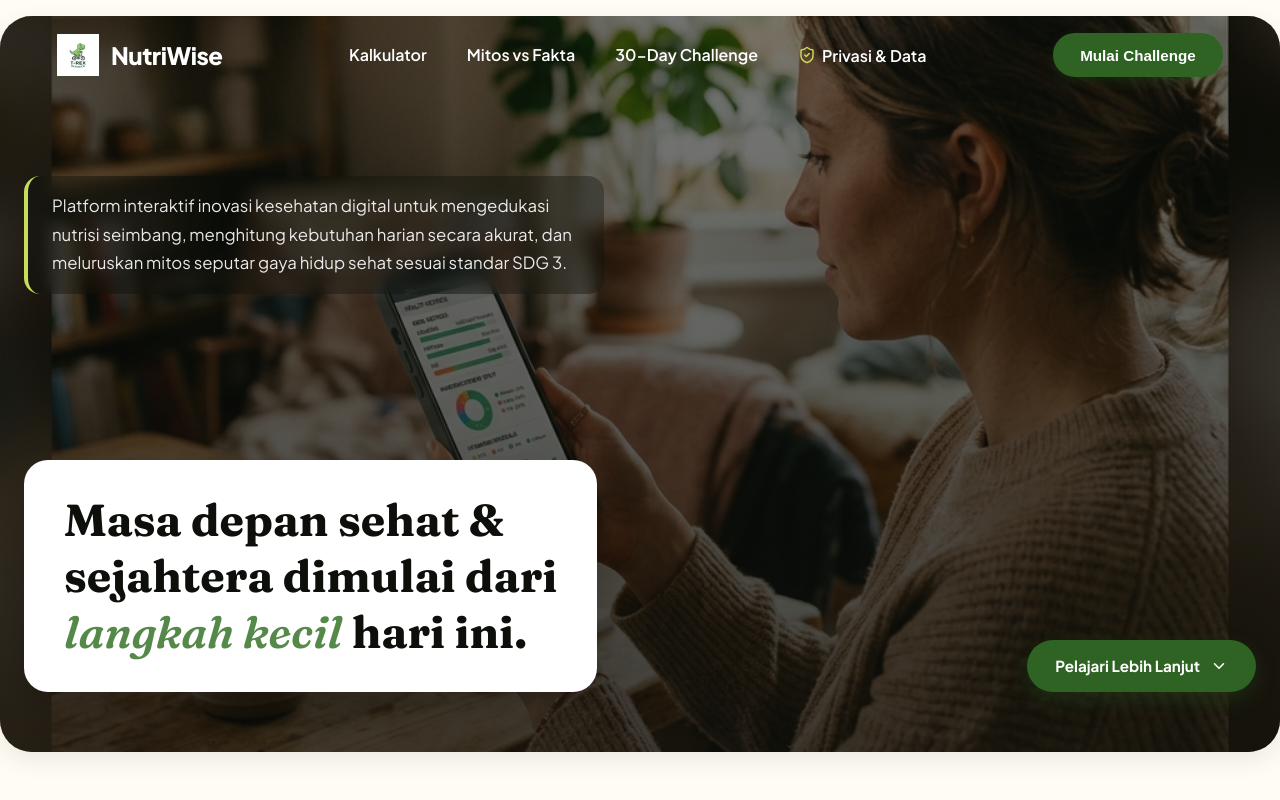
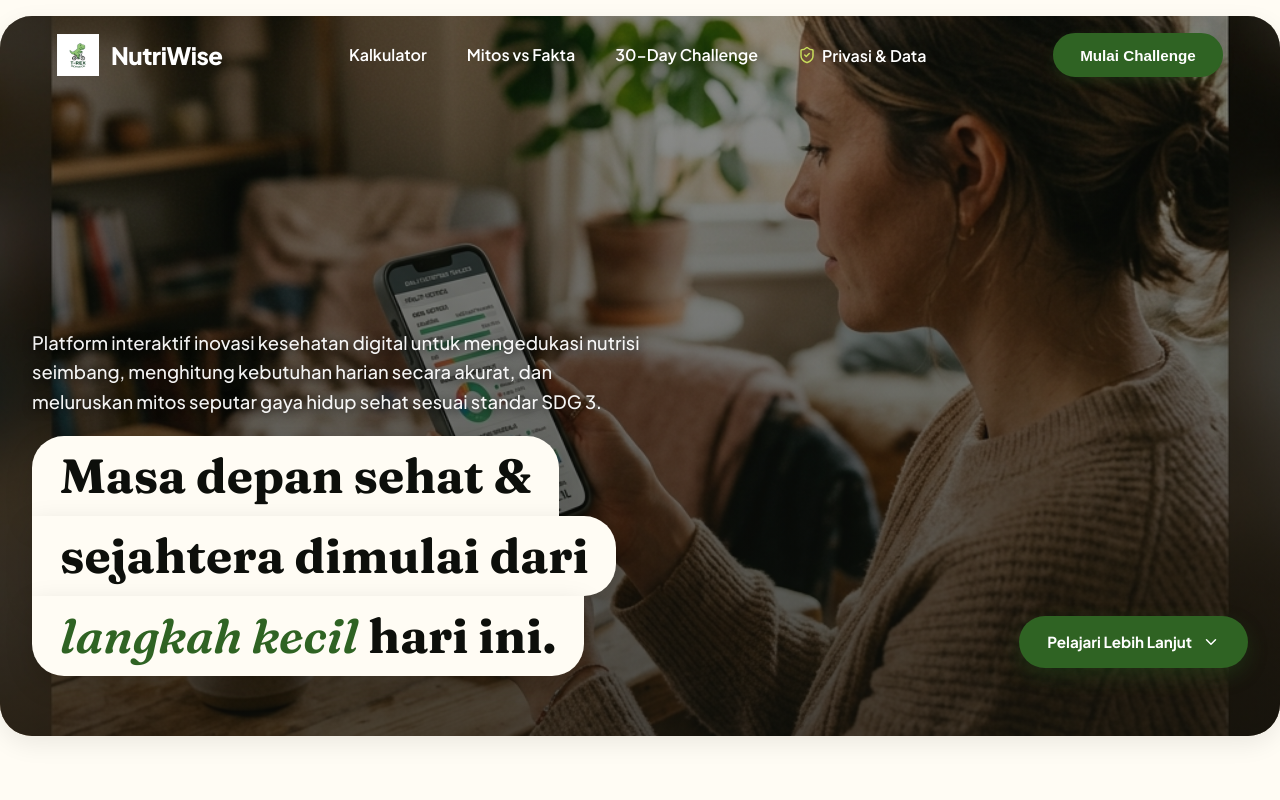
Before and after one commit to dababayou/NutriWise, a React (Vite) app: page / in a window 1280 px wide. Shown: the top 800 px of the page. Built offline with nearby package versions, Linux system fonts and the light colour scheme; no server answers; a web font is replaced by a local one.

Commit message:
style: position intro text directly above headline and create stepped background shape following text lines

```diff
--- a/src/components/Hero.jsx
+++ b/src/components/Hero.jsx
@@ -6,24 +6,26 @@ export default function Hero() {
     <section className="hero-section">
       <div className="hero-bg-overlay"></div>
 
-      <div className="hero-content-top">
-        <p className="hero-top-text">
-          Platform interaktif inovasi kesehatan digital untuk mengedukasi nutrisi seimbang, menghitung kebutuhan harian secara akurat, dan meluruskan mitos seputar gaya hidup sehat sesuai standar SDG 3.
-        </p>
-      </div>
+      <div className="hero-main-container">
+        <div className="hero-left-column">
+          <p className="hero-top-text">
+            Platform interaktif inovasi kesehatan digital untuk mengedukasi nutrisi seimbang, menghitung kebutuhan harian secara akurat, dan meluruskan mitos seputar gaya hidup sehat sesuai standar SDG 3.
+          </p>
 
-      <div className="hero-content-bottom">
-        <div className="hero-badge-card">
-          <h1 className="hero-headline">
-            Masa depan sehat &<br />
-            sejahtera dimulai dari<br />
-            <span className="italic-green">langkah kecil</span> hari ini.
-          </h1>
+          <div className="hero-stepped-card">
+            <h1 className="hero-headline">
+              <span className="hero-text-line">Masa depan sehat &amp;</span>
+              <span className="hero-text-line">sejahtera dimulai dari</span>
+              <span className="hero-text-line"><span className="italic-green">langkah kecil</span> hari ini.</span>
+            </h1>
+          </div>
         </div>
 
-        <a href="#kalkulator" className="btn-hero-more">
-          Pelajari Lebih Lanjut <ChevronDown size={18} />
-        </a>
+        <div className="hero-right-column">
+          <a href="#kalkulator" className="btn-hero-more">
+            Pelajari Lebih Lanjut <ChevronDown size={18} />
+          </a>
+        </div>
       </div>
     </section>
   );
--- a/src/index.css
+++ b/src/index.css
@@ -326,15 +326,14 @@ h1, h2, h3, h4, .font-serif {
   padding: 8px;
 }
 
-/* Hero Section matching home.png */
+/* Hero Section matching reference image */
 .hero-section {
   position: relative;
-  min-height: 92vh;
-  margin-top: 20px;
-  padding: 120px 24px 60px;
+  min-height: 90vh;
+  padding: 140px 32px 60px;
   display: flex;
   flex-direction: column;
-  justify-content: space-between;
+  justify-content: flex-end;
   border-radius: var(--radius-xl);
   overflow: hidden;
   max-width: 1280px;
@@ -348,62 +347,92 @@ h1, h2, h3, h4, .font-serif {
   left: 0;
   right: 0;
   bottom: 0;
-  background-image: linear-gradient(180deg, rgba(13, 15, 11, 0.55) 0%, rgba(13, 15, 11, 0.75) 100%), url('/hero_bg.png');
+  background-image: linear-gradient(180deg, rgba(13, 15, 11, 0.45) 0%, rgba(13, 15, 11, 0.7) 100%), url('/hero_bg.png');
   background-size: cover;
   background-position: center;
   z-index: 1;
 }
 
-.hero-content-top {
-  position: relative;
-  z-index: 2;
-  max-width: 580px;
-  margin-top: 40px;
-}
-
-.hero-top-text {
-  color: rgba(255, 255, 255, 0.9);
-  font-size: 1.05rem;
-  line-height: 1.7;
-  font-weight: 400;
-  background: rgba(13, 15, 11, 0.35);
-  backdrop-filter: blur(8px);
-  padding: 16px 24px;
-  border-radius: var(--radius-md);
-  border-left: 4px solid var(--color-lime);
-}
-
-.hero-content-bottom {
+.hero-main-container {
   position: relative;
   z-index: 2;
   display: flex;
   align-items: flex-end;
   justify-content: space-between;
-  margin-top: 100px;
   flex-wrap: wrap;
-  gap: 24px;
+  gap: 32px;
+  width: 100%;
 }
 
-.hero-badge-card {
-  background: #FFFFFF;
-  padding: 32px 40px;
-  border-radius: var(--radius-lg);
-  box-shadow: 0 16px 36px rgba(0, 0, 0, 0.2);
+.hero-left-column {
+  max-width: 720px;
+  display: flex;
+  flex-direction: column;
+  gap: 20px;
+  align-items: flex-start;
+}
+
+.hero-top-text {
+  color: rgba(255, 255, 255, 0.95);
+  font-size: 1.15rem;
+  line-height: 1.6;
+  font-weight: 500;
   max-width: 620px;
+  text-shadow: 0 2px 10px rgba(0, 0, 0, 0.7);
+  background: transparent;
+  padding: 0;
+  border: none;
+}
+
+.hero-stepped-card {
+  display: flex;
+  flex-direction: column;
+  align-items: flex-start;
 }
 
 .hero-headline {
   font-family: var(--font-serif);
-  font-size: 2.8rem;
+  font-size: 3rem;
   font-weight: 700;
   line-height: 1.25;
   color: var(--color-dark);
+  display: flex;
+  flex-direction: column;
+  align-items: flex-start;
+}
+
+.hero-text-line {
+  background-color: #FFFCF4;
+  padding: 10px 28px;
+  display: inline-block;
+  color: var(--color-dark);
+  box-shadow: 0 10px 28px rgba(0, 0, 0, 0.15);
+  transition: var(--transition-normal);
+}
+
+.hero-text-line:first-child {
+  border-top-left-radius: 32px;
+  border-top-right-radius: 32px;
+}
+
+.hero-text-line:nth-child(2) {
+  border-top-right-radius: 32px;
+  border-bottom-right-radius: 32px;
+}
+
+.hero-text-line:last-child {
+  border-bottom-left-radius: 32px;
+  border-bottom-right-radius: 32px;
 }
 
 .hero-headline span.italic-green {
   font-style: italic;
-  color: var(--color-sage);
+  color: var(--color-forest);
   font-weight: 600;
+}
+
+.hero-right-column {
+  margin-bottom: 8px;
 }
 
 .btn-hero-more {
```
